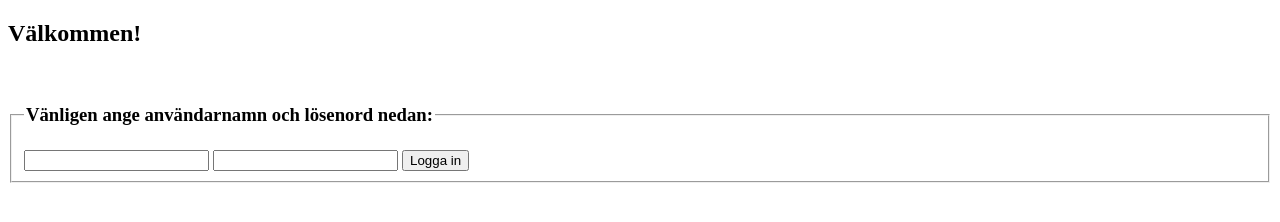
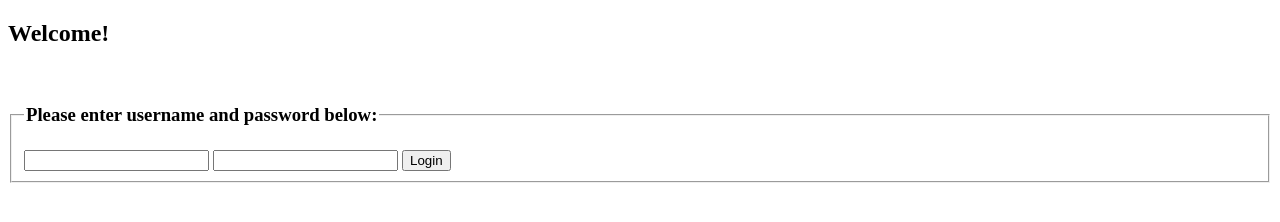
Before and after one commit to edi1989/Ovning_skapaInloggningsSida, a plain HTML site: page index.html in a window 1280 px wide. Drawn offline with Linux system fonts and the light colour scheme.

Commit message:
Changed text to english

```diff
--- a/index.html
+++ b/index.html
@@ -10,23 +10,23 @@
 <body>
 
     <div id="loggainsection">
-    <h2>Välkommen!</h2><br>
+    <h2>Welcome!</h2><br>
 
     <fieldset class="fieldset-auto-width">
-        <legend><h3>Vänligen ange användarnamn och lösenord nedan:</h3></legend>
+        <legend><h3>Please enter username and password below:</h3></legend>
         <input id="username" type="text" value="" />
         <input id="password" type="password" value="" />
-        <input type="button" value="Logga in" onclick="login()"/>
+        <input type="button" value="Login" onclick="login()"/>
         </fieldset>
     </div>
 
     <div id="loggedin">
-        Välkommen!
-        <input type="button" value="Logga ut" onclick="loggaut()" />
+        Welcome !
+        <input type="button" value="Logout" onclick="loggaut()" />
     </div>
 
     <div id="failed">
-        Fel användarnamn eller lösenord
+        Wrong username or password
     </div>
     <script src="script.js"></script>
 
```
